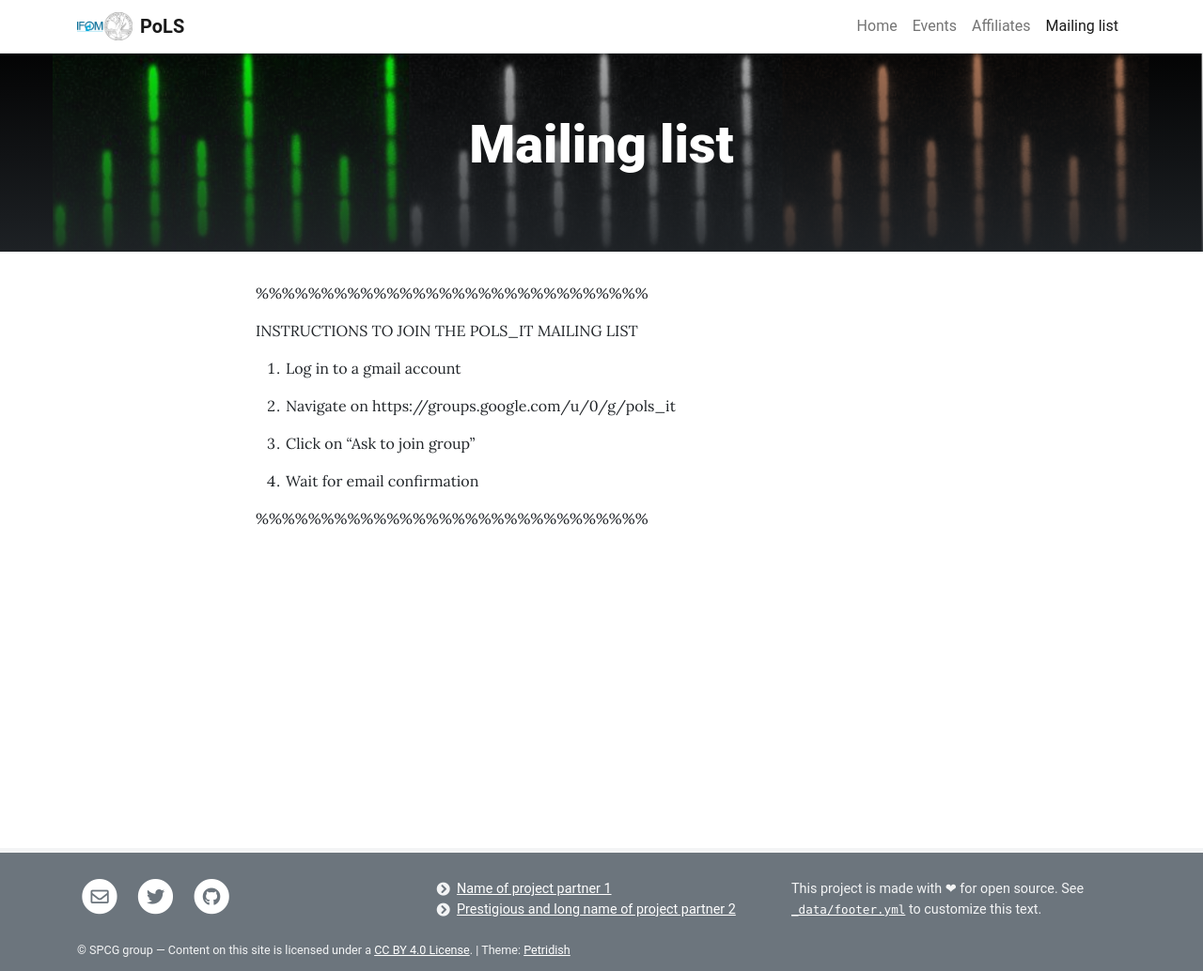
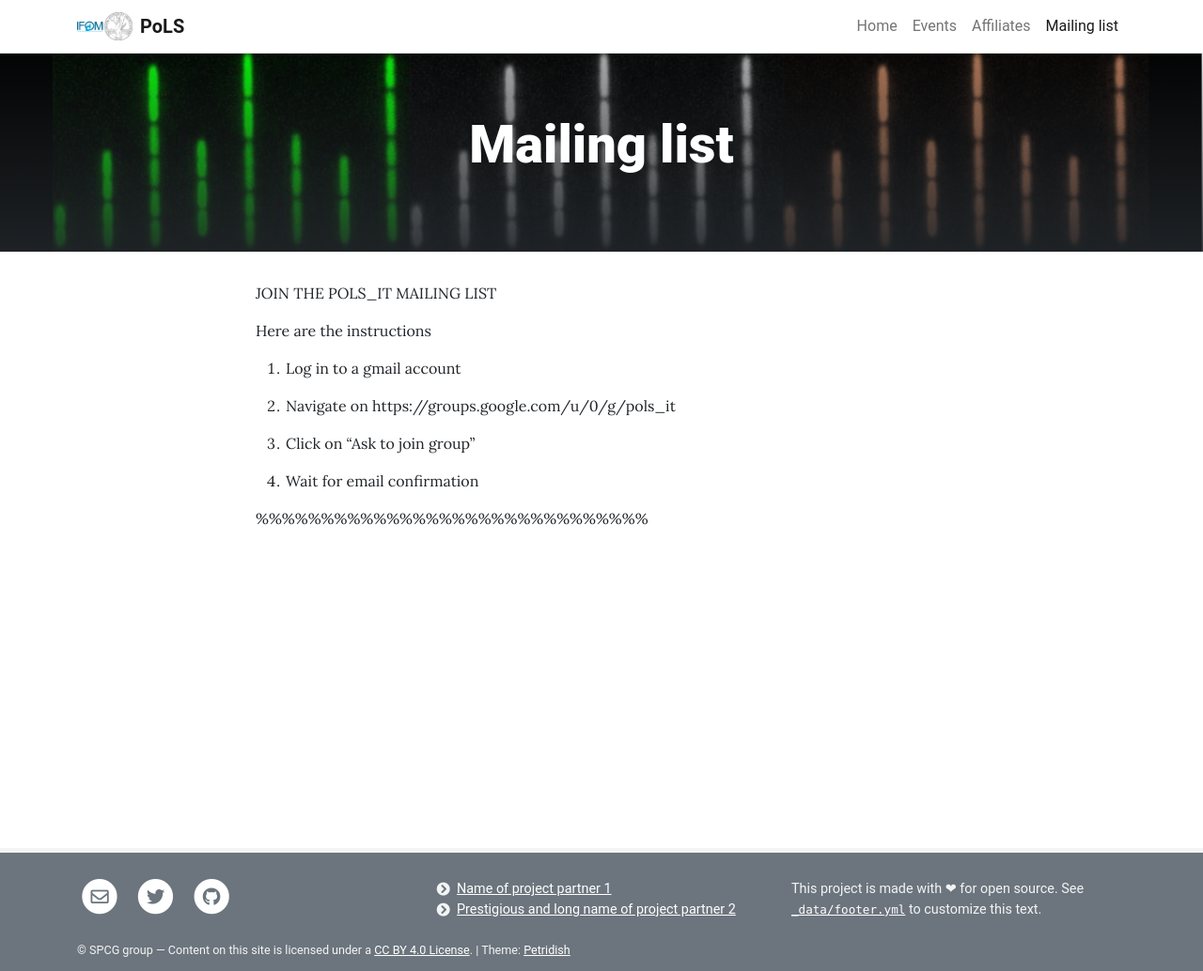
Before and after one commit to ilaria-iuliani/pols, a Jekyll site: the page built from pages/mailing%20list.md, in a window 1280 px wide. Shown: the whole page at 94% size. Built offline with Jekyll 4.4.1, drawn with Linux system fonts in a browser that asks for light colours.

Commit message:
Update mailing%20list.md

```diff
--- a/pages/mailing%20list.md
+++ b/pages/mailing%20list.md
@@ -4,10 +4,9 @@ background: /assets/theme/images/gwr.png
 permalink: /mailing%20list/
 ---
 
+JOIN THE POLS_IT MAILING LIST
 
-%%%%%%%%%%%%%%%%%%%%%%%%%%%%%%
-
-INSTRUCTIONS TO JOIN THE POLS_IT MAILING LIST
+Here are the instructions
 
 1. Log in to a gmail account
 
```
